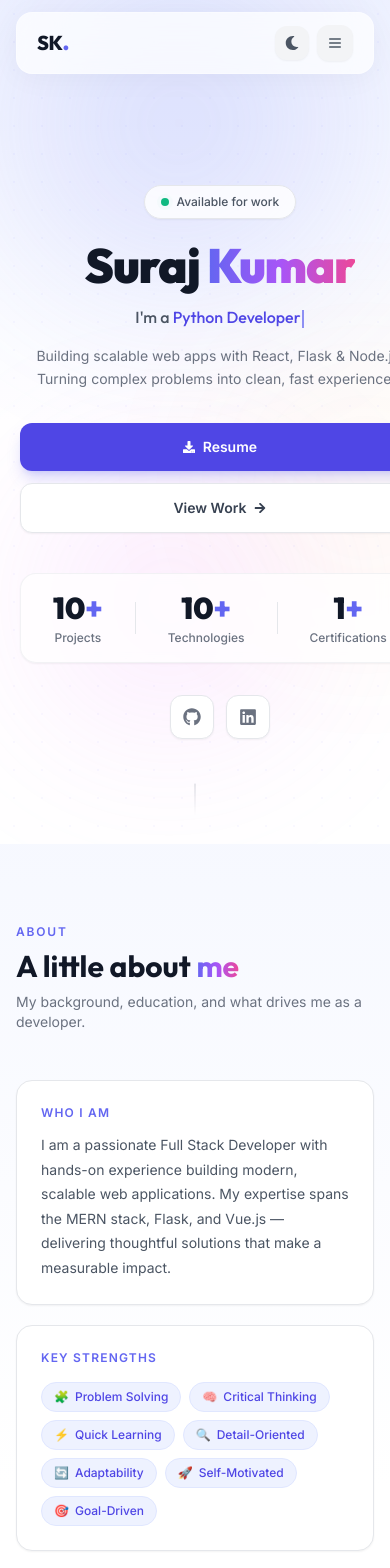
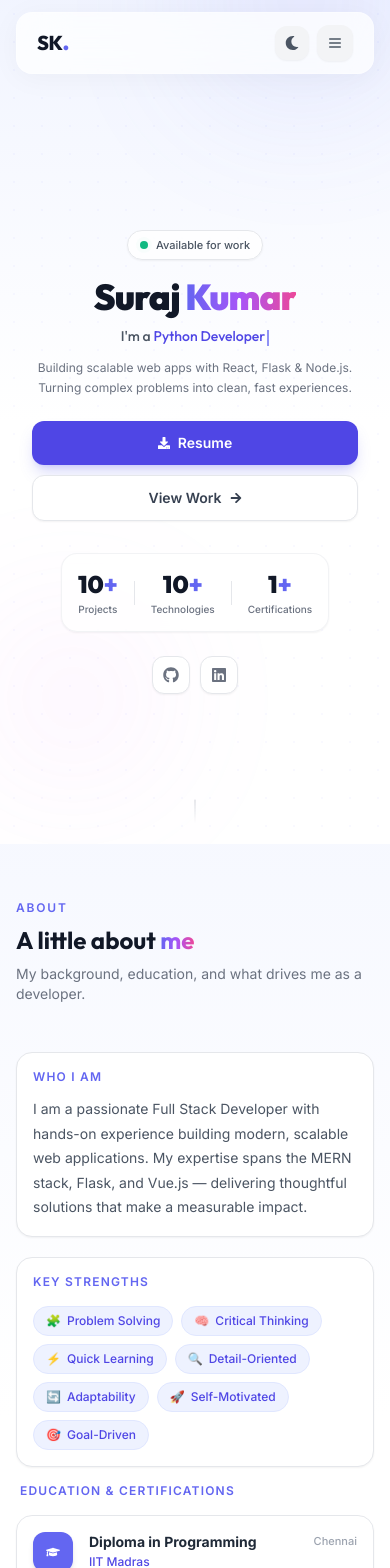
Before and after one commit to surajskrv/Portfolio, a React (Vite) app: page / in a window 390 px wide. Shown: the top 1568 px of the page. Built offline with nearby package versions, Linux system fonts and the light colour scheme.

Commit message:
fixing responsivness of app

```diff
--- a/src/components/About.jsx
+++ b/src/components/About.jsx
@@ -29,29 +29,29 @@ const About = memo(function About() {
   const [ref, inView] = useInView({ triggerOnce: true, threshold: 0.05 });
 
   return (
-    <section className="w-full max-w-5xl mx-auto py-20 px-4 sm:px-6">
+    <section className="w-full max-w-5xl mx-auto py-14 sm:py-20 px-4 sm:px-6">
       {/* Header */}
       <motion.div initial="hidden" whileInView="visible" viewport={{ once: true }} variants={fadeUp} transition={{ duration: 0.5 }} className="mb-12">
         <p className="text-xs font-semibold uppercase tracking-[0.15em] text-indigo-500 dark:text-indigo-400 mb-2">About</p>
-        <h2 className="text-3xl sm:text-4xl font-display font-bold text-gray-900 dark:text-white">
+        <h2 className="text-2xl sm:text-3xl md:text-4xl font-display font-bold text-gray-900 dark:text-white">
           A little about <span className="gradient-text">me</span>
         </h2>
         <p className="text-gray-500 dark:text-gray-400 text-sm mt-2 max-w-lg">My background, education, and what drives me as a developer.</p>
       </motion.div>
 
-      <div ref={ref} className="grid grid-cols-1 lg:grid-cols-12 gap-6">
+      <div ref={ref} className="grid grid-cols-1 lg:grid-cols-12 gap-4 sm:gap-6">
         {/* Left Column */}
         <div className="lg:col-span-5 space-y-5">
           {/* Bio */}
           <motion.div initial="hidden" animate={inView ? 'visible' : 'hidden'} variants={fadeUp} transition={{ delay: 0.1, duration: 0.4 }}
-            className="p-6 rounded-2xl bg-white dark:bg-gray-900/50 border border-gray-200 dark:border-gray-800 shadow-sm">
+            className="p-4 sm:p-6 rounded-2xl bg-white dark:bg-gray-900/50 border border-gray-200 dark:border-gray-800 shadow-sm">
             <p className="text-xs font-semibold uppercase tracking-widest text-indigo-500 dark:text-indigo-400 mb-3">Who I Am</p>
             <p className="text-gray-600 dark:text-gray-300 text-[14px] leading-[1.75]">{whoIAmText}</p>
           </motion.div>
 
           {/* Strengths */}
           <motion.div initial="hidden" animate={inView ? 'visible' : 'hidden'} variants={fadeUp} transition={{ delay: 0.2, duration: 0.4 }}
-            className="p-6 rounded-2xl bg-white dark:bg-gray-900/50 border border-gray-200 dark:border-gray-800 shadow-sm">
+            className="p-4 sm:p-6 rounded-2xl bg-white dark:bg-gray-900/50 border border-gray-200 dark:border-gray-800 shadow-sm">
             <p className="text-xs font-semibold uppercase tracking-widest text-indigo-500 dark:text-indigo-400 mb-4">Key Strengths</p>
             <div className="flex flex-wrap gap-2">
               {keyStrengths.map((s, i) => (
@@ -79,7 +79,7 @@ const About = memo(function About() {
               initial={{ opacity: 0, x: 20 }}
               animate={inView ? { opacity: 1, x: 0 } : {}}
               transition={{ delay: 0.15 + i * 0.1, duration: 0.4 }}
-              className="group p-5 rounded-2xl bg-white/80 dark:bg-gray-900/50 border border-gray-200 dark:border-gray-800 shadow-sm hover:shadow-md hover:border-indigo-200 dark:hover:border-indigo-500/20 transition-all duration-300 backdrop-blur-sm">
+              className="group p-4 sm:p-5 rounded-2xl bg-white/80 dark:bg-gray-900/50 border border-gray-200 dark:border-gray-800 shadow-sm hover:shadow-md hover:border-indigo-200 dark:hover:border-indigo-500/20 transition-all duration-300 backdrop-blur-sm">
               <div className="flex items-start gap-4">
                 <div className={`w-10 h-10 ${edu.accent} rounded-xl flex items-center justify-center flex-shrink-0 text-white text-sm shadow-md`}>
                   {edu.icon}
--- a/src/components/Footer.jsx
+++ b/src/components/Footer.jsx
@@ -18,8 +18,8 @@ const Footer = memo(function Footer() {
 
   return (
     <footer className="w-full border-t border-gray-200 dark:border-gray-800 bg-gray-50 dark:bg-gray-950">
-      <div className="max-w-5xl mx-auto px-4 sm:px-6 py-8">
-        <div className="flex flex-col sm:flex-row items-center justify-between gap-4">
+      <div className="max-w-5xl mx-auto px-4 sm:px-6 py-6 sm:py-8">
+        <div className="flex flex-col sm:flex-row items-center justify-between gap-3 sm:gap-4">
           <div className="flex items-center gap-4">
             <span className="font-display font-extrabold text-lg text-gray-900 dark:text-white">SK<span className="text-indigo-500">.</span></span>
             <div className="flex gap-1">
--- a/src/components/Hero.jsx
+++ b/src/components/Hero.jsx
@@ -64,11 +64,11 @@ function AnimatedCounter({ value, label }) {
   }, [value, done]);
 
   return (
-    <div ref={ref} className="text-center">
-      <div className="text-3xl sm:text-4xl font-display font-black text-gray-900 dark:text-white">
+    <div ref={ref} className="text-center min-w-0">
+      <div className="text-2xl sm:text-3xl md:text-4xl font-display font-black text-gray-900 dark:text-white">
         {count}<span className="text-indigo-500 dark:text-indigo-400">+</span>
       </div>
-      <div className="text-xs text-gray-500 dark:text-gray-400 font-medium mt-1">{label}</div>
+      <div className="text-[10px] sm:text-xs text-gray-500 dark:text-gray-400 font-medium mt-0.5">{label}</div>
     </div>
   );
 }
@@ -95,19 +95,19 @@ function Hero() {
     <section ref={sectionRef} onMouseMove={onMouseMove}
       className="relative flex flex-col items-center justify-center min-h-screen w-full text-center select-none overflow-hidden">
 
-      {/* BG with visible gradient in light mode */}
+      {/* BG gradient */}
       <div className="absolute inset-0 bg-gradient-to-b from-indigo-50/80 via-white to-white dark:from-gray-950 dark:via-gray-950 dark:to-gray-950" />
 
       {/* Mouse spotlight (desktop only) */}
-      <motion.div className="absolute inset-0 pointer-events-none z-[1] hidden sm:block" style={{ background: spotlightBg }} />
+      <motion.div className="absolute inset-0 pointer-events-none z-[1] hidden md:block" style={{ background: spotlightBg }} />
 
-      {/* Decorative blobs — VISIBLE in light mode */}
+      {/* Decorative blobs — responsive sizes */}
       <div className="absolute inset-0 overflow-hidden">
-        <div className="absolute w-[500px] h-[500px] opacity-30 dark:opacity-[0.08] gpu animate-blob"
+        <div className="absolute w-64 sm:w-80 md:w-[500px] h-64 sm:h-80 md:h-[500px] opacity-30 dark:opacity-[0.08] gpu animate-blob"
           style={{ background: 'radial-gradient(circle, #818cf8, transparent 70%)', top: '-15%', right: '-10%', filter: 'blur(80px)' }} />
-        <div className="absolute w-[400px] h-[400px] opacity-20 dark:opacity-[0.06] gpu animate-blob"
+        <div className="absolute w-52 sm:w-72 md:w-[400px] h-52 sm:h-72 md:h-[400px] opacity-20 dark:opacity-[0.06] gpu animate-blob"
           style={{ background: 'radial-gradient(circle, #e879f9, transparent 70%)', bottom: '5%', left: '-8%', filter: 'blur(80px)', animationDelay: '-3s' }} />
-        <div className="absolute w-[300px] h-[300px] opacity-15 dark:opacity-[0.04] gpu animate-blob"
+        <div className="absolute w-40 sm:w-56 md:w-[300px] h-40 sm:h-56 md:h-[300px] opacity-15 dark:opacity-[0.04] gpu animate-blob hidden sm:block"
           style={{ background: 'radial-gradient(circle, #fb923c, transparent 70%)', top: '40%', left: '55%', filter: 'blur(100px)', animationDelay: '-5s' }} />
       </div>
 
@@ -116,10 +116,10 @@ function Hero() {
         style={{ backgroundImage: 'radial-gradient(circle, #6366f1 0.8px, transparent 0.8px)', backgroundSize: '28px 28px' }} />
 
       {/* Content */}
-      <div className="relative z-10 max-w-2xl mx-auto px-5 pt-20">
+      <div className="relative z-10 w-full max-w-2xl mx-auto px-4 sm:px-6 pt-20">
         {/* Badge */}
-        <motion.div initial={{ opacity: 0, y: 16 }} animate={{ opacity: 1, y: 0 }} transition={{ duration: 0.5, delay: 0.2 }} className="mb-6">
-          <span className="inline-flex items-center gap-2 text-xs px-4 py-2 rounded-full bg-white/80 dark:bg-white/[0.05] text-gray-600 dark:text-gray-400 font-medium border border-gray-200 dark:border-white/10 shadow-sm">
+        <motion.div initial={{ opacity: 0, y: 16 }} animate={{ opacity: 1, y: 0 }} transition={{ duration: 0.5, delay: 0.2 }} className="mb-5 sm:mb-6">
+          <span className="inline-flex items-center gap-2 text-[11px] sm:text-xs px-3 sm:px-4 py-1.5 sm:py-2 rounded-full bg-white/80 dark:bg-white/[0.05] text-gray-600 dark:text-gray-400 font-medium border border-gray-200 dark:border-white/10 shadow-sm">
             <span className="relative flex h-2 w-2">
               <span className="animate-ping absolute inline-flex h-full w-full rounded-full bg-emerald-400 opacity-75" />
               <span className="relative inline-flex rounded-full h-2 w-2 bg-emerald-500" />
@@ -130,67 +130,67 @@ function Hero() {
 
         {/* Name */}
         <motion.h1 initial={{ opacity: 0, y: 30 }} animate={{ opacity: 1, y: 0 }} transition={{ duration: 0.6, delay: 0.4 }}
-          className="text-5xl sm:text-6xl lg:text-7xl font-display font-black mb-4 tracking-tight leading-[0.95]">
+          className="text-4xl sm:text-5xl md:text-6xl lg:text-7xl font-display font-black mb-3 sm:mb-4 tracking-tight leading-[0.95]">
           <span className="text-gray-900 dark:text-white">Suraj </span>
           <span className="gradient-text">Kumar</span>
         </motion.h1>
 
         {/* Role */}
-        <motion.div initial={{ opacity: 0, y: 20 }} animate={{ opacity: 1, y: 0 }} transition={{ duration: 0.5, delay: 0.6 }} className="mb-4">
-          <p className="text-base sm:text-lg font-display font-medium text-gray-600 dark:text-gray-400">
+        <motion.div initial={{ opacity: 0, y: 20 }} animate={{ opacity: 1, y: 0 }} transition={{ duration: 0.5, delay: 0.6 }} className="mb-3 sm:mb-4">
+          <p className="text-sm sm:text-base md:text-lg font-display font-medium text-gray-600 dark:text-gray-400">
             I'm a <TypingEffect />
           </p>
         </motion.div>
 
         {/* Description */}
         <motion.p initial={{ opacity: 0, y: 20 }} animate={{ opacity: 1, y: 0 }} transition={{ duration: 0.5, delay: 0.7 }}
-          className="text-gray-500 dark:text-gray-400 max-w-lg mx-auto mb-8 text-sm sm:text-[15px] leading-relaxed">
+          className="text-gray-500 dark:text-gray-400 max-w-lg mx-auto mb-6 sm:mb-8 text-xs sm:text-sm md:text-[15px] leading-relaxed px-2">
           Building scalable web apps with React, Flask & Node.js.
           Turning complex problems into clean, fast experiences.
         </motion.p>
 
         {/* CTAs */}
         <motion.div initial={{ opacity: 0, y: 20 }} animate={{ opacity: 1, y: 0 }} transition={{ duration: 0.5, delay: 0.8 }}
-          className="flex flex-col sm:flex-row gap-3 justify-center mb-10">
+          className="flex flex-col sm:flex-row gap-2.5 sm:gap-3 justify-center mb-8 sm:mb-10 px-4 sm:px-0">
           <button onClick={handleResumeDownload}
-            className="group inline-flex items-center justify-center gap-2 px-7 py-3.5 bg-indigo-600 hover:bg-indigo-700 text-white font-semibold rounded-xl transition-all duration-200 text-sm shadow-lg shadow-indigo-500/25 hover:shadow-xl hover:shadow-indigo-500/30">
+            className="group inline-flex items-center justify-center gap-2 px-6 sm:px-7 py-3 sm:py-3.5 bg-indigo-600 hover:bg-indigo-700 text-white font-semibold rounded-xl transition-all duration-200 text-sm shadow-lg shadow-indigo-500/25 hover:shadow-xl hover:shadow-indigo-500/30">
             <FaDownload className="text-xs group-hover:-translate-y-0.5 transition-transform" /> Resume
           </button>
           <a href="#projects"
-            className="group inline-flex items-center justify-center gap-2 px-7 py-3.5 bg-white dark:bg-gray-800 border border-gray-200 dark:border-gray-700 text-gray-700 dark:text-gray-200 hover:border-indigo-300 dark:hover:border-indigo-500/30 hover:text-indigo-600 dark:hover:text-indigo-400 font-semibold rounded-xl transition-all duration-200 text-sm shadow-sm">
+            className="group inline-flex items-center justify-center gap-2 px-6 sm:px-7 py-3 sm:py-3.5 bg-white dark:bg-gray-800 border border-gray-200 dark:border-gray-700 text-gray-700 dark:text-gray-200 hover:border-indigo-300 dark:hover:border-indigo-500/30 hover:text-indigo-600 dark:hover:text-indigo-400 font-semibold rounded-xl transition-all duration-200 text-sm shadow-sm">
             View Work <FaArrowRight className="text-xs group-hover:translate-x-0.5 transition-transform" />
           </a>
         </motion.div>
 
-        {/* Stats — 3 items for balance */}
+        {/* Stats */}
         <motion.div initial={{ opacity: 0, y: 20 }} animate={{ opacity: 1, y: 0 }} transition={{ duration: 0.5, delay: 1.0 }}
-          className="inline-flex items-center justify-center gap-8 sm:gap-12 px-8 py-4 bg-white/70 dark:bg-white/[0.03] rounded-2xl border border-gray-200/50 dark:border-white/5 backdrop-blur-sm shadow-sm mb-8">
+          className="flex items-center justify-center gap-4 sm:gap-8 md:gap-12 px-4 sm:px-8 py-3.5 sm:py-4 bg-white/70 dark:bg-white/[0.03] rounded-2xl border border-gray-200/50 dark:border-white/5 backdrop-blur-sm shadow-sm mb-6 sm:mb-8 mx-auto w-fit">
           <AnimatedCounter value={10} label="Projects" />
-          <div className="w-px h-8 bg-gray-200 dark:bg-gray-800" />
+          <div className="w-px h-6 sm:h-8 bg-gray-200 dark:bg-gray-800 flex-shrink-0" />
           <AnimatedCounter value={10} label="Technologies" />
-          <div className="w-px h-8 bg-gray-200 dark:bg-gray-800" />
+          <div className="w-px h-6 sm:h-8 bg-gray-200 dark:bg-gray-800 flex-shrink-0" />
           <AnimatedCounter value={1} label="Certifications" />
         </motion.div>
 
         {/* Socials */}
-        <motion.div initial={{ opacity: 0 }} animate={{ opacity: 1 }} transition={{ delay: 1.2 }} className="flex gap-3 justify-center">
+        <motion.div initial={{ opacity: 0 }} animate={{ opacity: 1 }} transition={{ delay: 1.2 }} className="flex gap-2.5 sm:gap-3 justify-center">
           {[
             { Icon: FaGithub, href: 'https://github.com/surajskrv', label: 'GitHub' },
             { Icon: FaLinkedin, href: 'https://linkedin.com/in/surajskr', label: 'LinkedIn' },
           ].map(({ Icon, href, label }) => (
             <a key={label} href={href} target="_blank" rel="noopener noreferrer"
-              className="p-3 rounded-xl bg-white dark:bg-gray-800/50 text-gray-500 dark:text-gray-400 hover:text-indigo-600 dark:hover:text-indigo-400 hover:bg-indigo-50 dark:hover:bg-indigo-500/10 transition-all duration-200 border border-gray-200 dark:border-gray-700 shadow-sm"
+              className="p-2.5 sm:p-3 rounded-xl bg-white dark:bg-gray-800/50 text-gray-500 dark:text-gray-400 hover:text-indigo-600 dark:hover:text-indigo-400 hover:bg-indigo-50 dark:hover:bg-indigo-500/10 transition-all duration-200 border border-gray-200 dark:border-gray-700 shadow-sm"
               aria-label={label}>
-              <Icon className="text-lg" />
+              <Icon className="text-base sm:text-lg" />
             </a>
           ))}
         </motion.div>
       </div>
 
       {/* Scroll line */}
-      <motion.div className="absolute bottom-8 left-1/2 -translate-x-1/2" initial={{ opacity: 0 }} animate={{ opacity: 0.5 }} transition={{ delay: 2 }}>
+      <motion.div className="absolute bottom-6 sm:bottom-8 left-1/2 -translate-x-1/2" initial={{ opacity: 0 }} animate={{ opacity: 0.5 }} transition={{ delay: 2 }}>
         <motion.div animate={{ y: [0, 6, 0] }} transition={{ duration: 2, repeat: Infinity, ease: "easeInOut" }}>
-          <div className="w-px h-8 bg-gradient-to-b from-gray-400 dark:from-gray-600 to-transparent" />
+          <div className="w-px h-6 sm:h-8 bg-gradient-to-b from-gray-400 dark:from-gray-600 to-transparent" />
         </motion.div>
       </motion.div>
     </section>
```
Also changed, not shown: src/components/Contact.jsx (+8 -8 lines), src/components/Projects.jsx (+6 -6 lines), src/components/Skills.jsx (+8 -8 lines).
